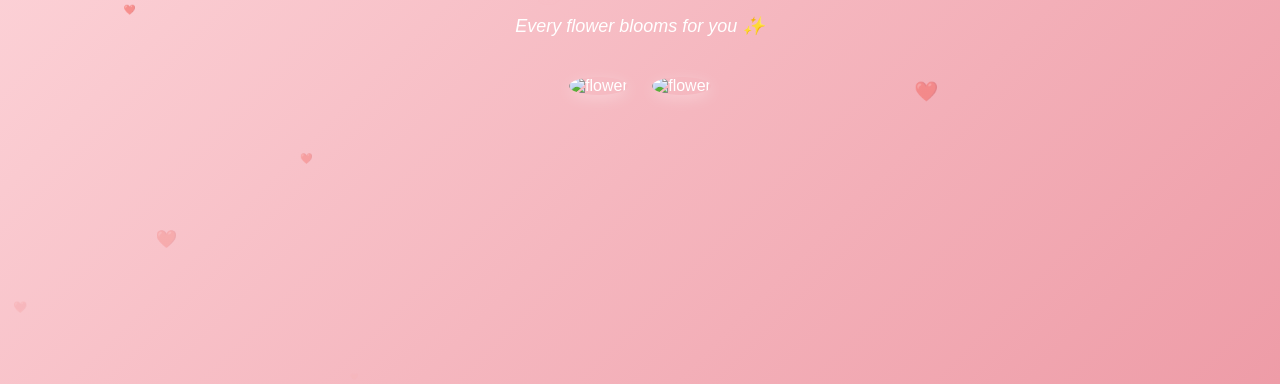
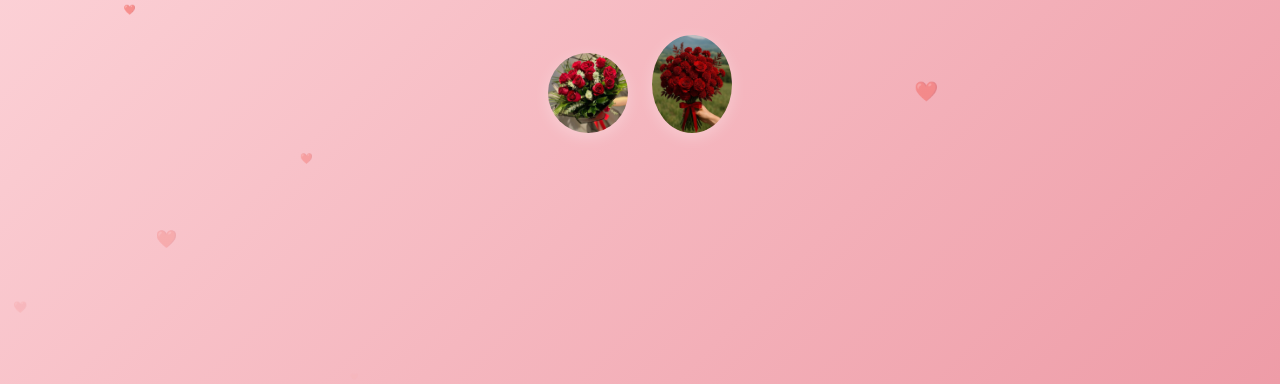
Before and after one commit to am1720368-cell/form2, a plain HTML site: page index.html in a window 1280 px wide. Shown: the part 416-800 px from the top of the page. Drawn offline with Linux system fonts and the light colour scheme.

Commit message:
Update index.html

```diff
--- a/index.html
+++ b/index.html
@@ -13,11 +13,12 @@
         <p class="subtitle">My Beautiful Love</p>
         <p class="quote">Every flower blooms for you ✨️</p>
         <div class="flowers">
-            <img src="flower/photo_2025-09-29_23-46-38.jpg" alt="flower">
-            <img src="flower/photo_2025-09-29_23-46-45.jpg" alt="flower">
+            <img src="photo_2025-09-29_23-46-38.jpg" alt="flower">
+            <img src="photo_2025-09-29_23-46-45.jpg" alt="flower">
         </div>
     </div>
 
     <script src="script.js"></script>
 </body>
+
 </html>
```
